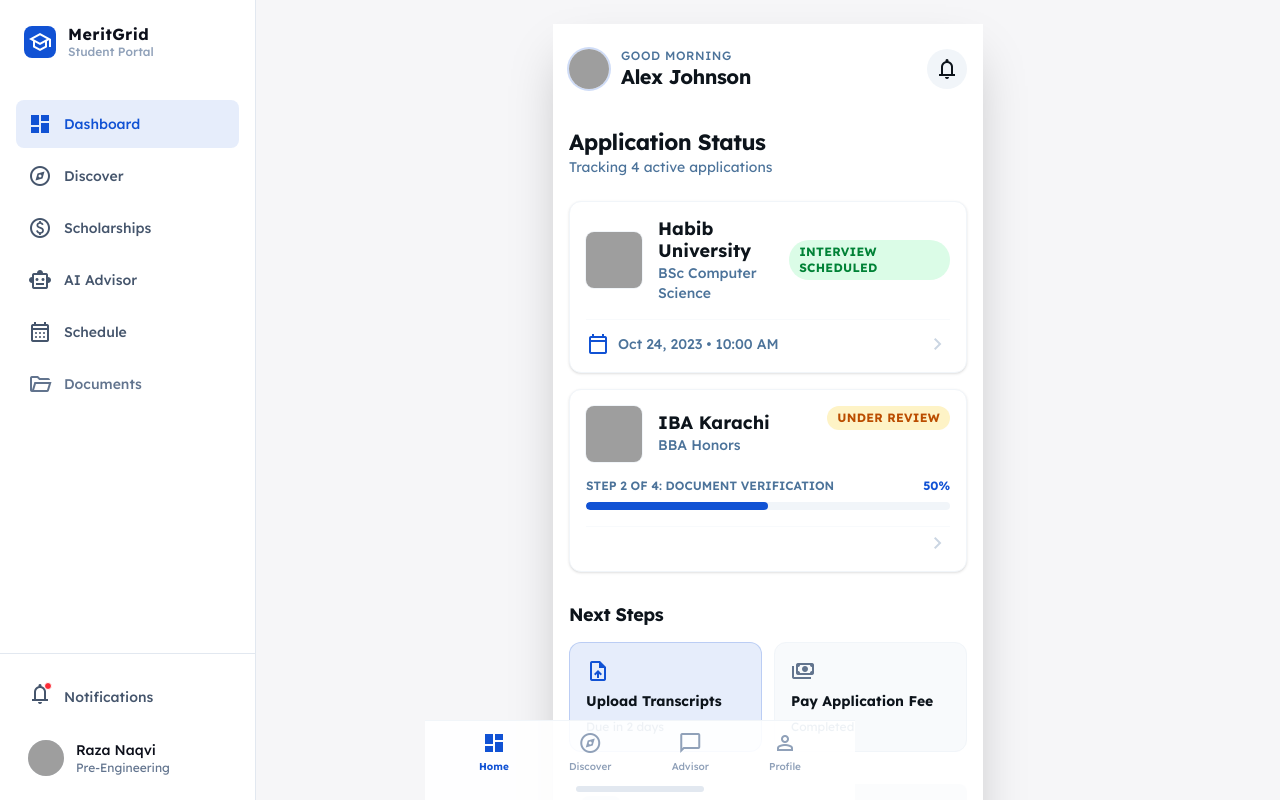
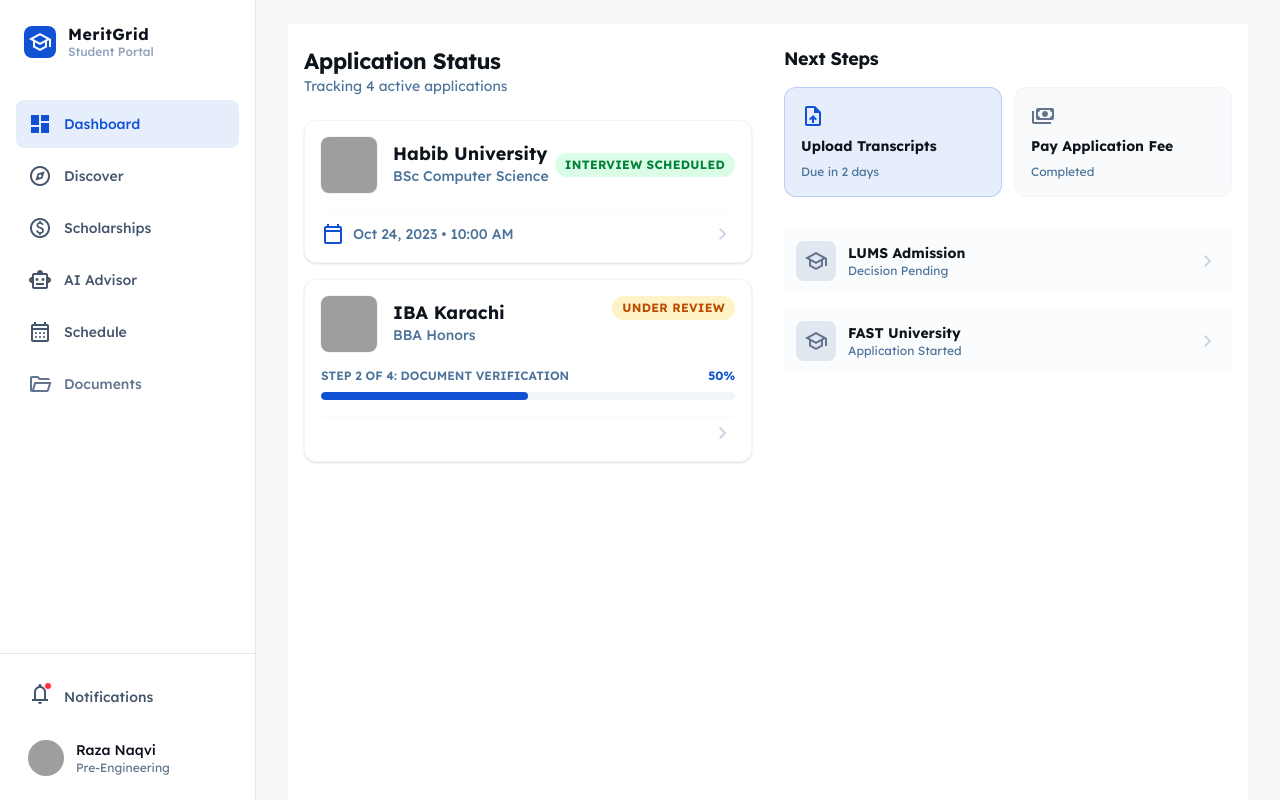
Before and after one commit to muneeb2004/MeritGrid, a Next.js app in the folder web-dashboard/: page /student/dashboard in a window 1280 px wide. Shown: the top 800 px of the page. Built offline with nearby package versions, Linux system fonts and the light colour scheme; grey boxes are pictures that could not be loaded.

Commit message:
Optimize Talent and Student dashboards for responsiveness

```diff
--- a/web-dashboard/app/student/dashboard/page.tsx
+++ b/web-dashboard/app/student/dashboard/page.tsx
@@ -4,9 +4,9 @@
 export default function StudentDashboard() {
   return (
     <div className="bg-background-light dark:bg-background-dark text-[#0d141b] transition-colors duration-200 min-h-screen">
-      <div className="relative flex min-h-screen w-full max-w-[430px] mx-auto flex-col overflow-x-hidden pb-24 shadow-2xl bg-white dark:bg-background-dark">
-        {/* Top App Bar / Navigation */}
-        <header className="sticky top-0 z-50 bg-white/80 dark:bg-background-dark/80 ios-blur px-4 pt-6 pb-4">
+      <div className="relative flex min-h-screen w-full flex-col overflow-x-hidden pb-12 bg-white dark:bg-background-dark">
+        {/* Top App Bar / Navigation - Only visible on mobile since layout handles desktop */}
+        <header className="sticky top-0 z-50 bg-white/80 dark:bg-background-dark/80 ios-blur px-4 pt-6 pb-4 lg:hidden">
           <div className="flex items-center justify-between">
             <div className="flex items-center gap-3">
               <div className="size-10 shrink-0 overflow-hidden rounded-full ring-2 ring-primary/20">
@@ -40,6 +40,9 @@
         </header>
 
         <main className="flex-1 px-4">
+          <div className="grid grid-cols-1 lg:grid-cols-2 lg:gap-8">
+            {/* Left Column: Applications */}
+            <div>
               {/* Section Header */}
               <div className="pt-6 pb-2">
                 <h2 className="text-[22px] font-bold leading-tight tracking-tight dark:text-white">
@@ -138,9 +141,12 @@
                   </div>
                 </div>
               </div>
+            </div>
 
+            {/* Right Column: Next Steps & Tasks */}
+            <div>
               {/* Section Header: Next Steps */}
-          <div className="pt-8 pb-2">
+              <div className="pt-8 lg:pt-6 pb-2">
                 <h3 className="text-lg font-bold leading-tight tracking-tight dark:text-white">
                   Next Steps
                 </h3>
@@ -215,34 +221,11 @@
                   </span>
                 </div>
               </div>
+            </div>
+          </div>
         </main>
 
-        {/* Bottom Tab Bar (iOS Style) */}
-        <nav className="fixed bottom-0 left-1/2 -translate-x-1/2 z-50 flex h-20 w-full max-w-[430px] items-center justify-around border-t border-slate-100 dark:border-slate-800 bg-white/90 dark:bg-background-dark/90 ios-blur px-6 pb-4">
-          <button className="flex flex-col items-center gap-1 text-primary cursor-pointer hover:bg-slate-50 dark:hover:bg-slate-800/50 p-2 rounded-xl transition-colors">
-            <span
-              className="material-symbols-outlined"
-              style={{ fontVariationSettings: "'FILL' 1" }}
-            >
-              dashboard
-            </span>
-            <span className="text-[10px] font-bold">Home</span>
-          </button>
-          <Link href="/student/discover" className="flex flex-col items-center gap-1 text-slate-400 hover:text-primary transition-colors cursor-pointer p-2 rounded-xl hover:bg-slate-50 dark:hover:bg-slate-800/50">
-            <span className="material-symbols-outlined">explore</span>
-            <span className="text-[10px] font-medium">Discover</span>
-          </Link>
-          <Link href="/student/advisor" className="flex flex-col items-center gap-1 text-slate-400 hover:text-primary transition-colors cursor-pointer p-2 rounded-xl hover:bg-slate-50 dark:hover:bg-slate-800/50">
-            <span className="material-symbols-outlined">chat_bubble</span>
-            <span className="text-[10px] font-medium">Advisor</span>
-          </Link>
-          <Link href="/student/profile" className="flex flex-col items-center gap-1 text-slate-400 hover:text-primary transition-colors cursor-pointer p-2 rounded-xl hover:bg-slate-50 dark:hover:bg-slate-800/50">
-            <span className="material-symbols-outlined">person</span>
-            <span className="text-[10px] font-medium">Profile</span>
-          </Link>
-        </nav>
-        {/* Home Indicator (Visual Only) */}
-        <div className="fixed bottom-2 left-1/2 -translate-x-1/2 z-[60] h-1.5 w-32 rounded-full bg-slate-200 dark:bg-slate-700/50"></div>
+        {/* Home Indicator (Visual Only) - Mobile only */}
       </div>
     </div>
   );
--- a/web-dashboard/app/talent/dashboard/page.tsx
+++ b/web-dashboard/app/talent/dashboard/page.tsx
@@ -38,7 +38,7 @@
       </nav>
 
       {/* Main Content */}
-      <main className="flex-1 p-8 overflow-y-auto">
+      <main className="flex-1 p-4 md:p-8 overflow-y-auto">
          {/* Welcome Header */}
          <div className="mb-8 flex justify-between items-end">
             <div>
@@ -52,7 +52,7 @@
          </div>
 
          {/* Metric Cards (Pipeline Stages) */}
-         <div className="grid grid-cols-4 gap-6 mb-8">
+         <div className="grid grid-cols-1 sm:grid-cols-2 lg:grid-cols-4 gap-6 mb-8">
             {pipelineStages.map((stage) => (
                 <div key={stage.id} className="bg-white dark:bg-gray-900 border border-gray-200 dark:border-gray-800 p-5 rounded-xl shadow-sm hover:shadow-md transition-shadow cursor-pointer group">
                     <div className="flex justify-between items-start mb-4">
@@ -76,7 +76,8 @@
                 <h3 className="font-bold text-lg">Recent Applicants</h3>
                 <button className="text-sm text-primary font-bold hover:underline">View All</button>
             </div>
-            <table className="w-full text-left text-sm">
+            <div className="overflow-x-auto">
+                <table className="w-full text-left text-sm min-w-[600px]">
                 <thead>
                     <tr className="bg-gray-50 dark:bg-gray-800/50 text-gray-500 dark:text-gray-400">
                         <th className="px-6 py-3 font-medium">Candidate</th>
@@ -153,6 +154,7 @@
                     </tr>
                 </tbody>
             </table>
+            </div>
          </div>
       </main>
     </div>
```
Lines whose indentation alone changed are shown as unchanged.
